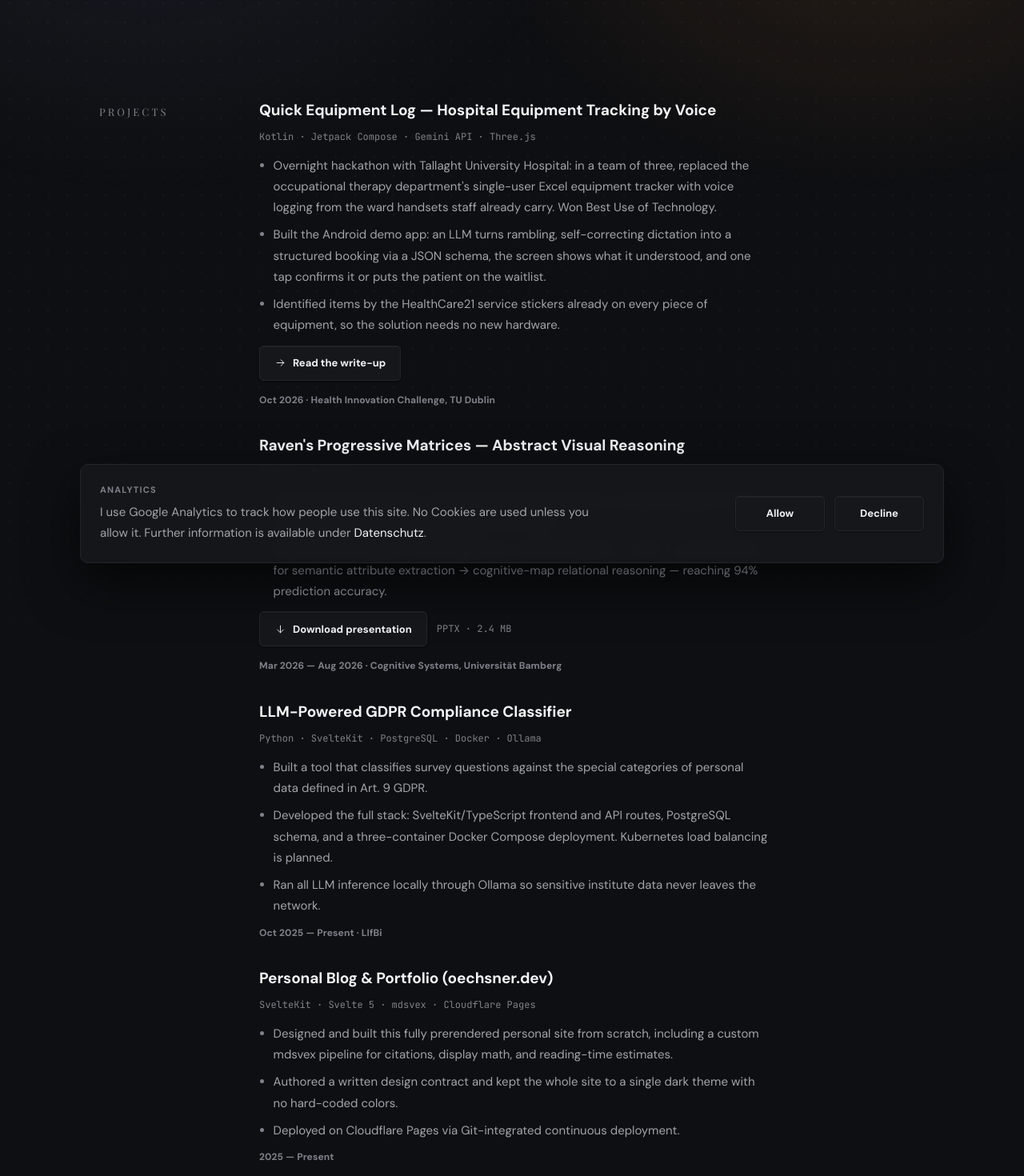
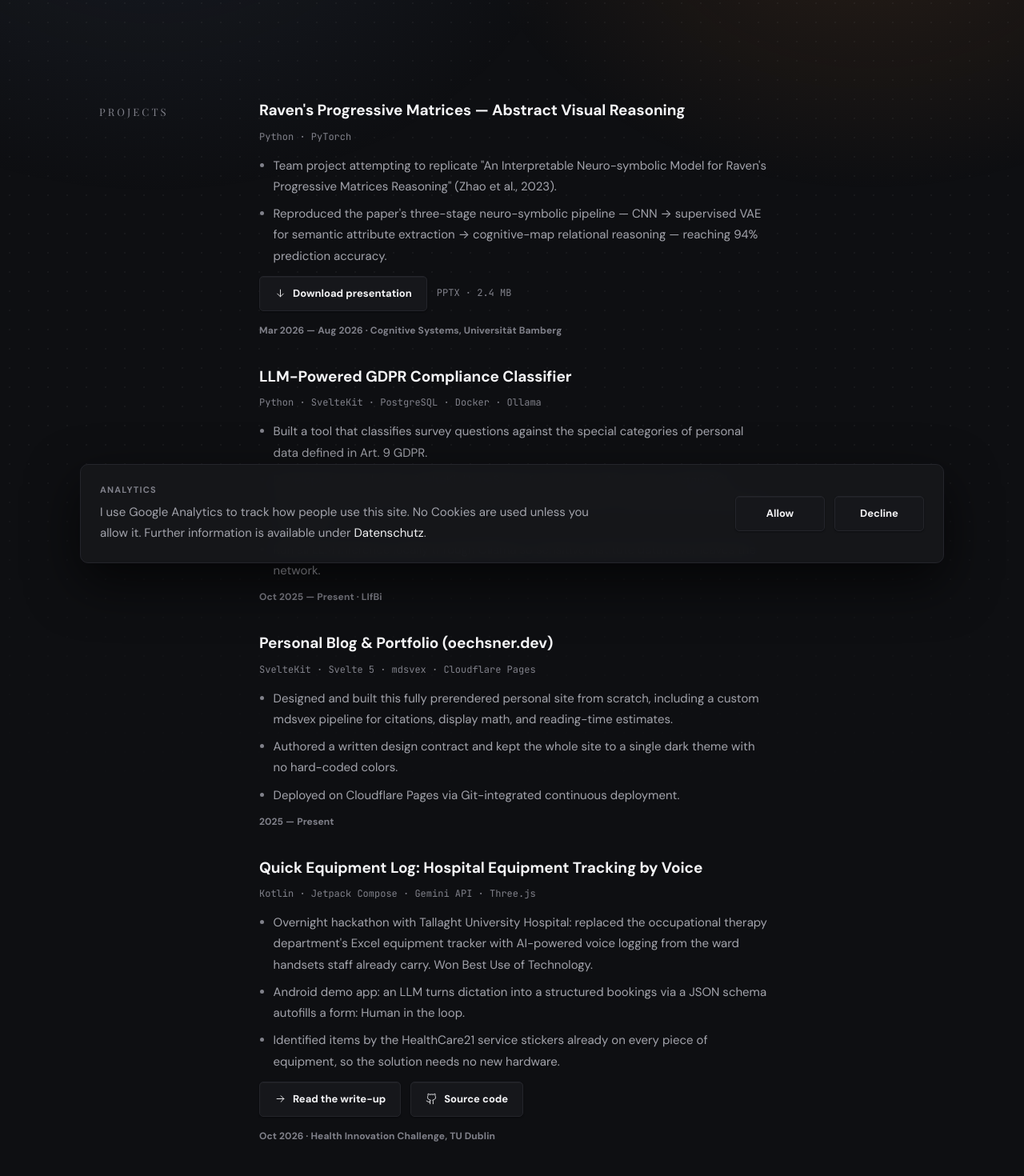
Before and after one commit to JonasOech/oechsner.dev, a SvelteKit app: page /skills in a window 1280 px wide. Shown: the part 80-1550 px from the top of the page at 80% size. Built offline with nearby package versions, Linux system fonts and the light colour scheme.

Commit message:
Projects: Change Hackathon Link

```diff
--- a/src/lib/data/resume.ts
+++ b/src/lib/data/resume.ts
@@ -22,6 +22,8 @@ export type Entry = {
 	download?: { href: string; label: string; meta: string };
 	/** A page to read more on, usually the post that writes the entry up. */
 	link?: { href: string; label: string };
+	/** The repository the entry's code lives in. Always off-site, so it opens in a new tab. */
+	source?: { href: string; label: string };
 };
 
 export const about = [
@@ -98,26 +100,6 @@ export const education: Entry[] = [
 
 export const projects: Entry[] = [
 	{
-		title: 'Quick Equipment Log — Hospital Equipment Tracking by Voice',
-		org: 'Health Innovation Challenge, TU Dublin',
-		period: 'Oct 2026',
-		stack: 'Kotlin · Jetpack Compose · Gemini API · Three.js',
-		points: [
-			`Overnight hackathon with Tallaght University Hospital: in a team of three, replaced the
-			 occupational therapy department's single-user Excel equipment tracker with voice logging
-			 from the ward handsets staff already carry. Won Best Use of Technology.`,
-			`Built the Android demo app: an LLM turns rambling, self-correcting dictation into a
-			 structured booking via a JSON schema, the screen shows what it understood, and one tap
-			 confirms it or puts the patient on the waitlist.`,
-			`Identified items by the HealthCare21 service stickers already on every piece of
-			 equipment, so the solution needs no new hardware.`
-		],
-		link: {
-			href: '/blog/healthcare-innovation-challenge',
-			label: 'Read the write-up'
-		}
-	},
-	{
 		title: "Raven's Progressive Matrices — Abstract Visual Reasoning",
 		org: 'Cognitive Systems, Universität Bamberg',
 		period: 'Mar 2026 — Aug 2026',
@@ -157,6 +139,27 @@ export const projects: Entry[] = [
 			'Authored a written design contract and kept the whole site to a single dark theme with no hard-coded colors.',
 			'Deployed on Cloudflare Pages via Git-integrated continuous deployment.'
 		]
+	},
+	{
+		title: 'Quick Equipment Log: Hospital Equipment Tracking by Voice',
+		org: 'Health Innovation Challenge, TU Dublin',
+		period: 'Oct 2026',
+		stack: 'Kotlin · Jetpack Compose · Gemini API · Three.js',
+		points: [
+			`Overnight hackathon with Tallaght University Hospital: replaced the
+			 occupational therapy department's Excel equipment tracker with AI-powered voice logging
+			 from the ward handsets staff already carry. Won Best Use of Technology.`,
+			`Android demo app: an LLM turns dictation into a structured bookings via a JSON schema autofills a form: Human in the loop.`,
+			`Identified items by the HealthCare21 service stickers already on every piece of equipment, so the solution needs no new hardware.`
+		],
+		link: {
+			href: '/blog/healthcare-innovation-challenge',
+			label: 'Read the write-up'
+		},
+		source: {
+			href: 'https://github.com/JonasOech/HealthcareInnovationChallenge',
+			label: 'Source code'
+		}
 	}
 ];
 
--- a/src/routes/skills/+page.svelte
+++ b/src/routes/skills/+page.svelte
@@ -41,12 +41,25 @@
 						<span class="mono download__meta">{project.download.meta}</span>
 					</div>
 				{/if}
-				{#if project.link}
+				{#if project.link || project.source}
 					<div class="download">
-						<a class="btn btn--secondary" href={project.link.href}>
-							<Icon name="arrow-right" />
-							{project.link.label}
-						</a>
+						{#if project.link}
+							<a class="btn btn--secondary" href={project.link.href}>
+								<Icon name="arrow-right" />
+								{project.link.label}
+							</a>
+						{/if}
+						{#if project.source}
+							<a
+								class="btn btn--secondary"
+								href={project.source.href}
+								target="_blank"
+								rel="noreferrer noopener"
+							>
+								<Icon name="github" />
+								{project.source.label}
+							</a>
+						{/if}
 					</div>
 				{/if}
 				<p class="meta">{project.period}{project.org ? ` · ${project.org}` : ''}</p>
@@ -77,8 +90,8 @@
 	}
 
 	/* The row under an entry's points: a download (whose `download` attribute is the point —
-	   a .pptx would otherwise be handed to whatever viewer the OS has registered for it) or a
-	   link to read more. */
+	   a .pptx would otherwise be handed to whatever viewer the OS has registered for it), or a
+	   link to read more next to the repository the code lives in. */
 	.download {
 		display: flex;
 		flex-wrap: wrap;
```
